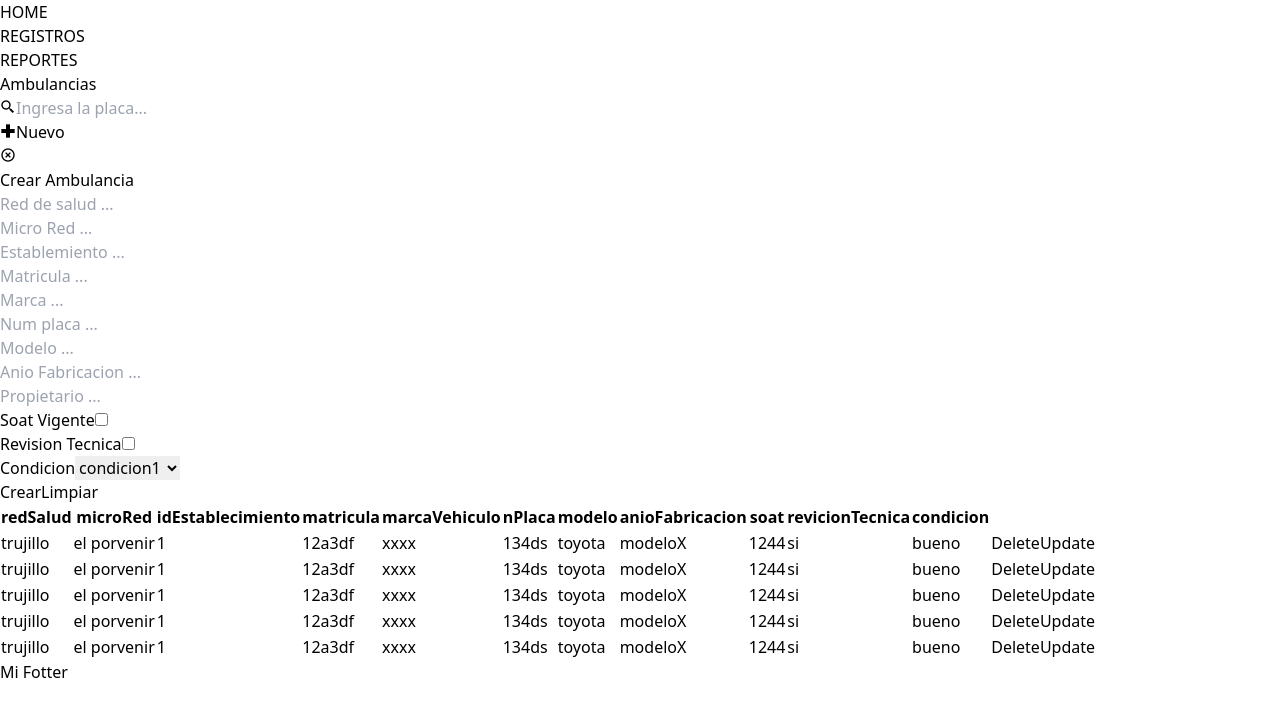
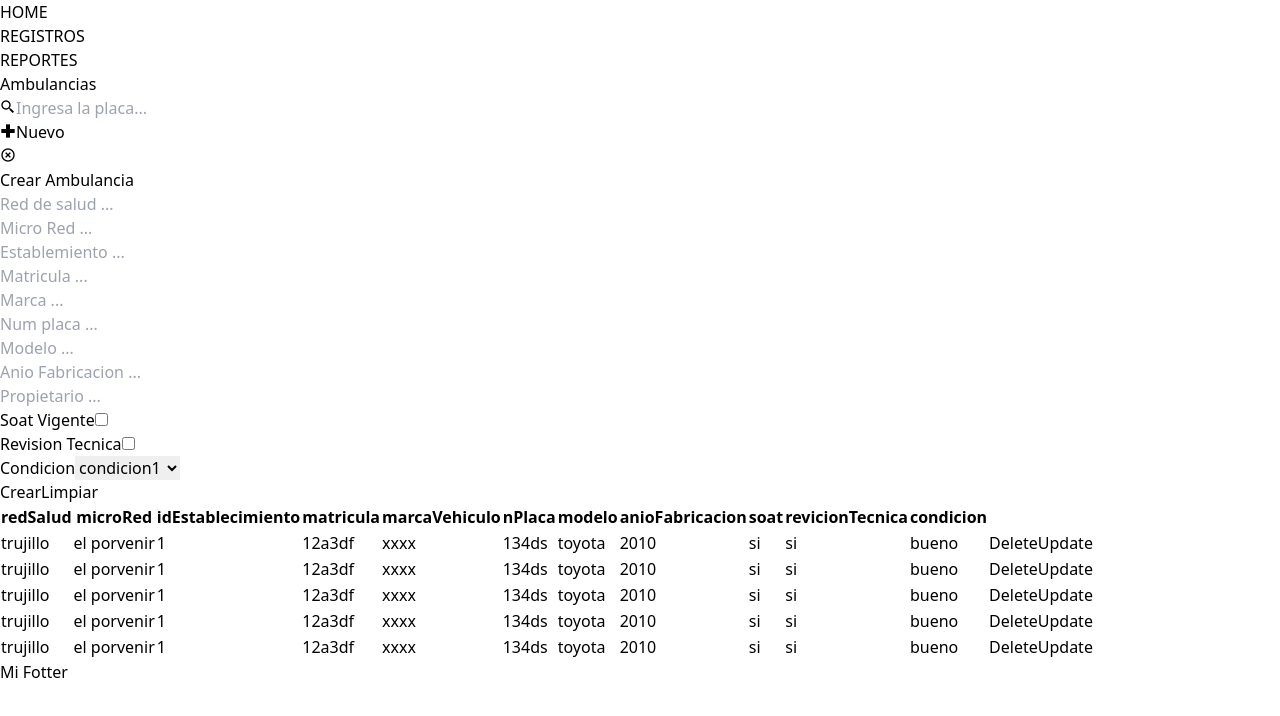
Before and after one commit to MMiigguueellGS/project-emed, a React (Vite) app: page /ambulancias in a window 1280 px wide. Shown: the top 716 px of the page. Built offline with nearby package versions, Linux system fonts and the light colour scheme; the HTML template or start-up script is replaced by a standard one.

Commit message:
Mi primer oommit version 2

```diff
--- a/src/componentes/ambulancias/ListaAmbulancias.jsx
+++ b/src/componentes/ambulancias/ListaAmbulancias.jsx
@@ -10,8 +10,8 @@ const ListaAmbulancias = ({ Ambulancia }) => {
       <td>xxxx</td>
       <td>134ds</td>
       <td>toyota</td>
-      <td>modeloX</td>
-      <td>1244</td>
+      <td>2010</td>
+      <td>si</td>
       <td>si</td>
       <td>bueno</td>
 
--- a/src/componentes/ambulancias/ModalCreateUpdate.jsx
+++ b/src/componentes/ambulancias/ModalCreateUpdate.jsx
@@ -18,7 +18,7 @@ const ModalCreateUpdate = ({
 
   return (
     <section
-      className={`fixed bg-[#26A69A]/40 top-0 bottom-0 left-0 right-0 flex justify-center items-center transition-[opacity_transform] duration-300 ${
+      className={`fixed bg-[#26A69A]/30 top-0 bottom-0 left-0 right-0 flex justify-center items-center transition-[opacity_transform] duration-300 ${
         isShowModal
           ? "visible opacity-100 sclae-100"
           : "invisible opacity-0 scale-0"
```
Also changed, not shown: src/componentes/ambulancias/AppAmbulancias.jsx (line endings or trailing spaces).
